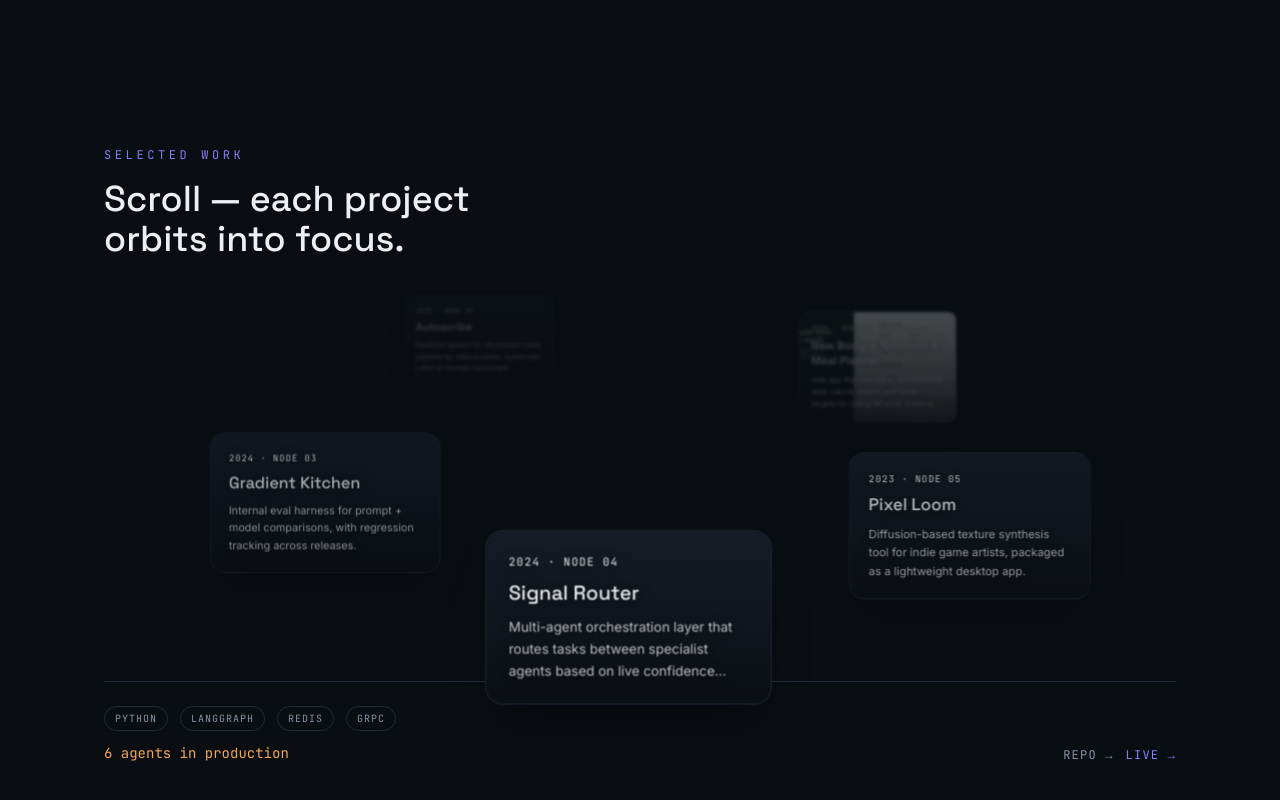
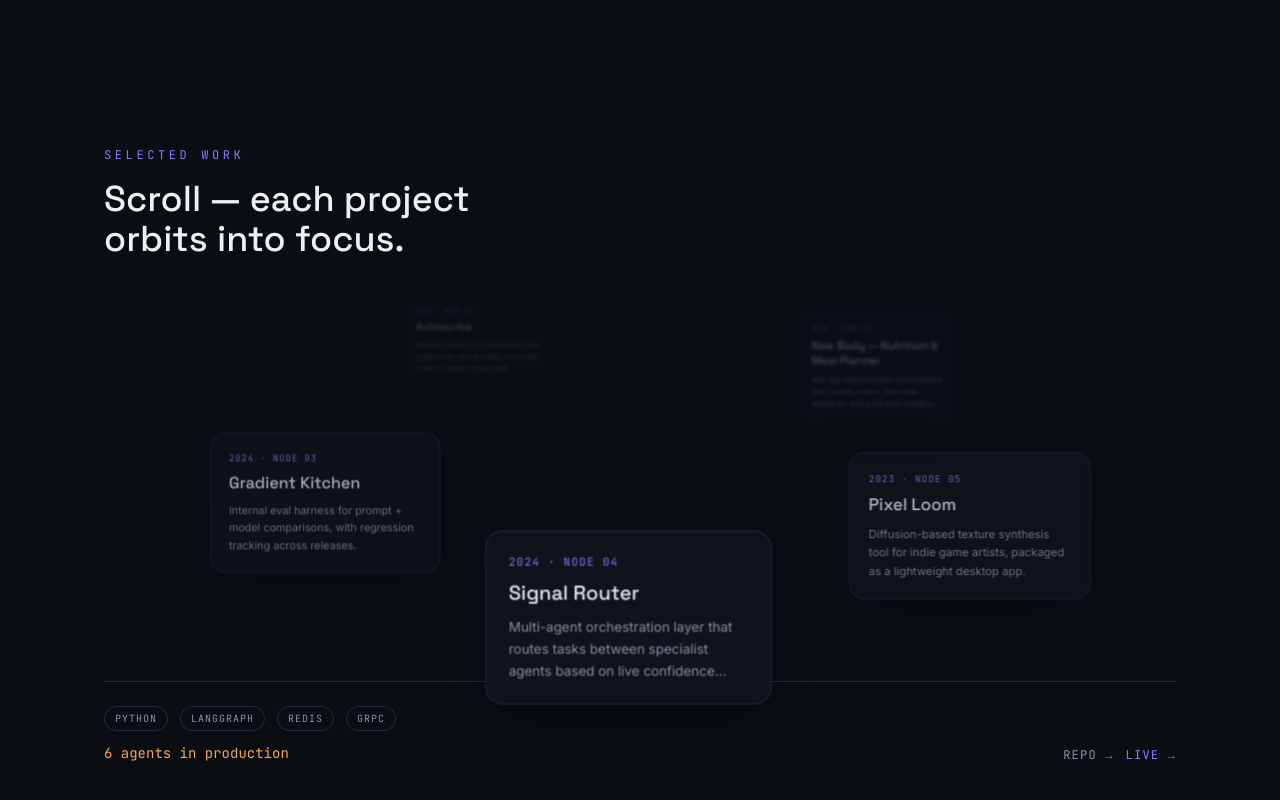
Before and after one commit to analystmodikwe/Personal-Portfolio, a React (Vite) app in the folder portfolio/: page / in a window 1280 px wide. Shown: the part 2337-3137 px from the top of the page. Built offline with nearby package versions, Linux system fonts and the light colour scheme; the HTML template or start-up script is replaced by a standard one.

Commit message:
reverting back

```diff
--- a/portfolio/src/components/OrbitCard.tsx
+++ b/portfolio/src/components/OrbitCard.tsx
@@ -37,27 +37,13 @@ export default function OrbitCard({ project, index, total, progress, radius, onF
     <motion.a
       href={project.href ?? "#"}
       style={{ x, y, scale, opacity, filter, zIndex }}
-      className="absolute top-1/2 left-1/2 -mt-20 -ml-28 w-56 md:w-64 rounded-2xl border border-edge overflow-hidden shadow-2xl shadow-black/40 pointer-events-auto"
+      className="absolute top-1/2 left-1/2 -mt-20 -ml-28 w-56 md:w-64 rounded-2xl border border-edge bg-panel/90 backdrop-blur-sm p-5 shadow-2xl shadow-black/40 pointer-events-auto"
     >
-      {/* background image, falls back to the plain panel color if none is set */}
-      <div
-        className="absolute inset-0 bg-panel-raised bg-cover bg-center"
-        style={project.image ? { backgroundImage: `url(${project.image})` } : undefined}
-      />
-      {/* gradient scrim so text stays legible over any photo */}
-      <div className="absolute inset-0 bg-gradient-to-t from-void/85 via-void/35 to-transparent" />
-
-      <div className="relative p-5">
-        <p className="font-mono text-[10px] uppercase tracking-widest text-ink mb-2 drop-shadow-[0_1px_4px_rgba(0,0,0,0.85)]">
-          {project.year} · node {String(index + 1).padStart(2, "0")}
-        </p>
-        <h3 className="font-display text-lg font-medium leading-snug text-ink drop-shadow-[0_1px_6px_rgba(0,0,0,0.8)]">
-          {project.title}
-        </h3>
-        <p className="text-ink/80 text-xs mt-2 leading-relaxed line-clamp-3 drop-shadow-[0_1px_4px_rgba(0,0,0,0.8)]">
-          {project.summary}
-        </p>
-      </div>
+      <p className="font-mono text-[10px] uppercase tracking-widest text-signal mb-2">
+        {project.year} · node {String(index + 1).padStart(2, "0")}
+      </p>
+      <h3 className="font-display text-lg font-medium leading-snug">{project.title}</h3>
+      <p className="text-mute text-xs mt-2 leading-relaxed line-clamp-3">{project.summary}</p>
     </motion.a>
   );
 }
```
